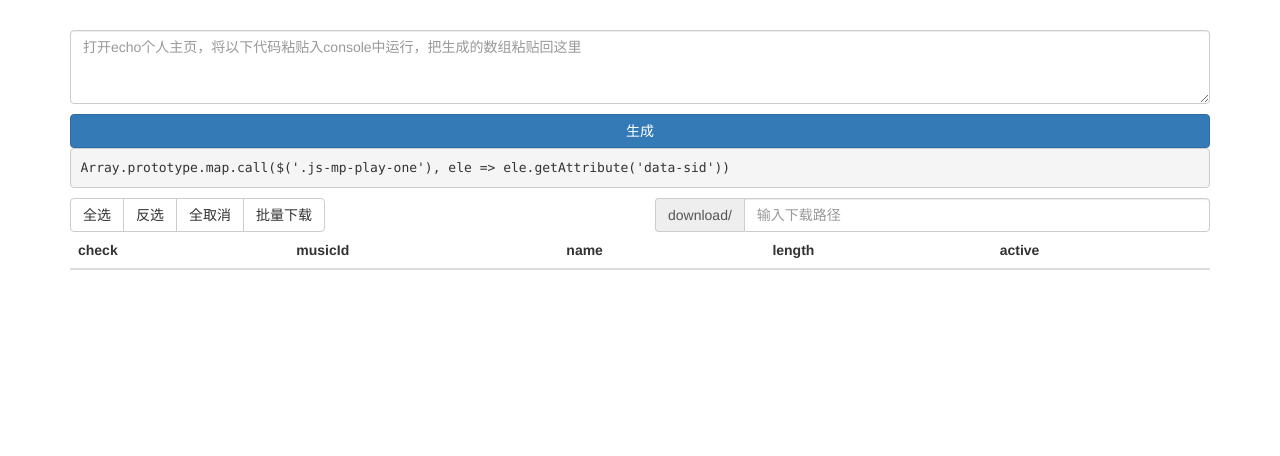
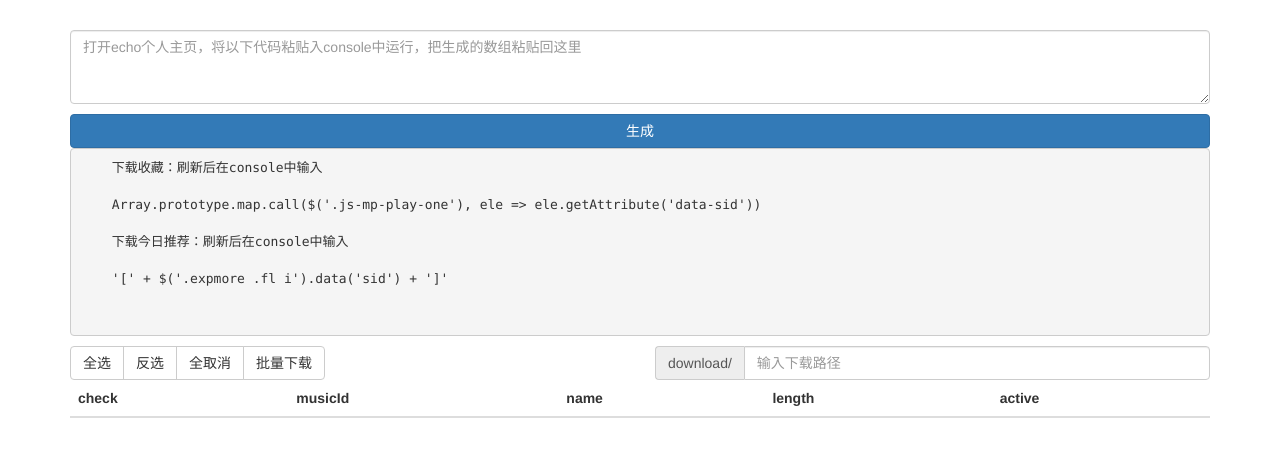
Before and after one commit to Flandre/echo-download, a website: page index.html in a window 1280 px wide. Drawn offline with nearby package versions, Linux system fonts and the light colour scheme.

Commit message:
update pro

```diff
--- a/index.html
+++ b/index.html
@@ -10,7 +10,12 @@
 <div class="container main">
   <textarea class="form-control" rows="3" id="ipt" placeholder="打开echo个人主页，将以下代码粘贴入console中运行，把生成的数组粘贴回这里"></textarea>
   <a href="javascript:;" id="btn" class="btn btn-block btn-primary">生成</a>
-  <pre>Array.prototype.map.call($('.js-mp-play-one'), ele => ele.getAttribute('data-sid'))</pre>
+  <pre>
+    下载收藏：刷新后在console中输入<br>
+    Array.prototype.map.call($('.js-mp-play-one'), ele => ele.getAttribute('data-sid'))<br>
+    下载今日推荐：刷新后在console中输入<br>
+    '[' + $('.expmore .fl i').data('sid') + ']'<br>
+  </pre>
   <div class="row">
     <div class="btn-group col-md-6 col-xs-12" role="group" aria-label="Basic example">
       <button type="button" class="btn btn-default" onclick="checkAll()">全选</button>
```
